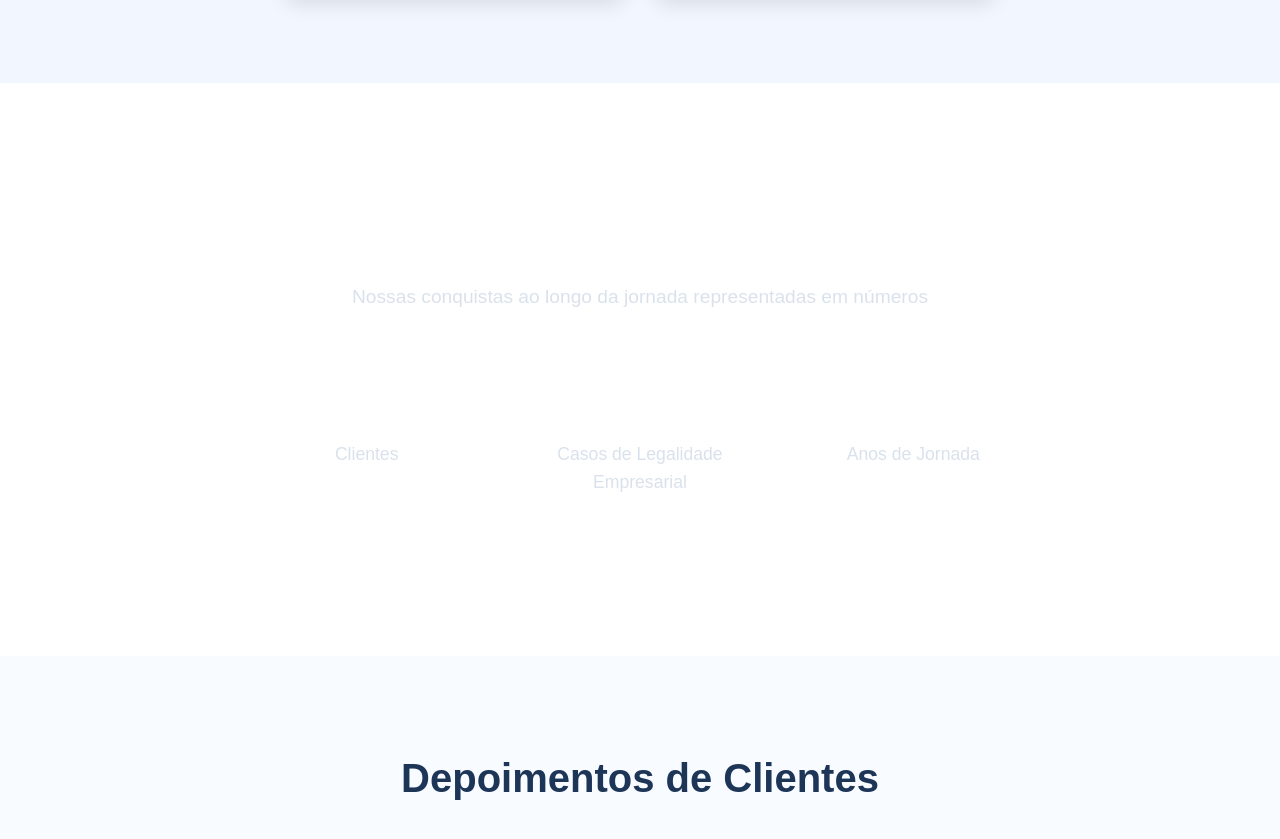
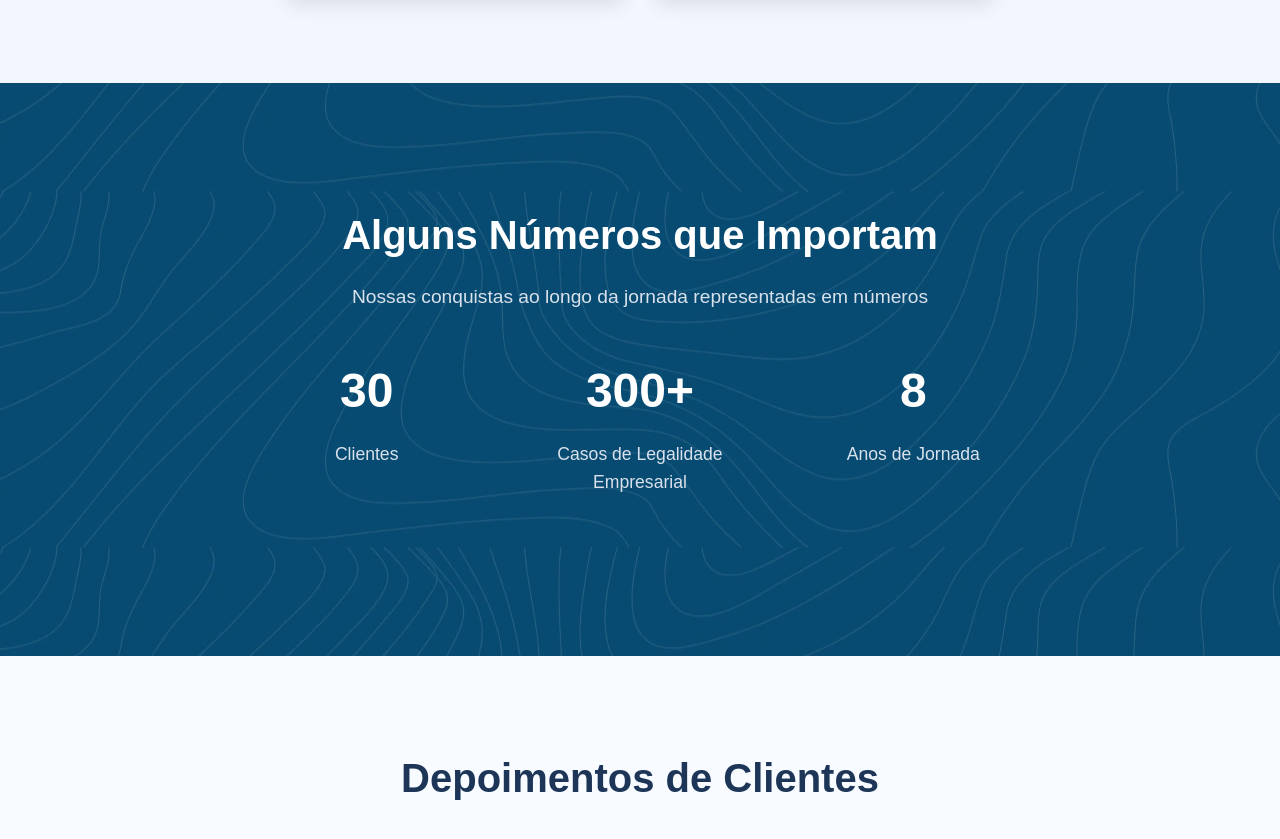
Before and after one commit to IvoBraatz/advocate, a website: page index.html in a window 1280 px wide. Shown: the part 1591-2430 px from the top of the page. Drawn offline with nearby package versions, Linux system fonts and the light colour scheme; a web font is replaced by a local one.

Commit message:
Update main.css

```diff
--- a/assets/css/main.css
+++ b/assets/css/main.css
@@ -283,7 +283,7 @@ body {
 
 /* Statistics Section */
 .statistics {
-    background-image: url('../images/assets/images/statistics.webp');
+    background-image: url('../images/statistics.webp');
     background-position: center;
     background-attachment: fixed;
     color: #fff;
```
